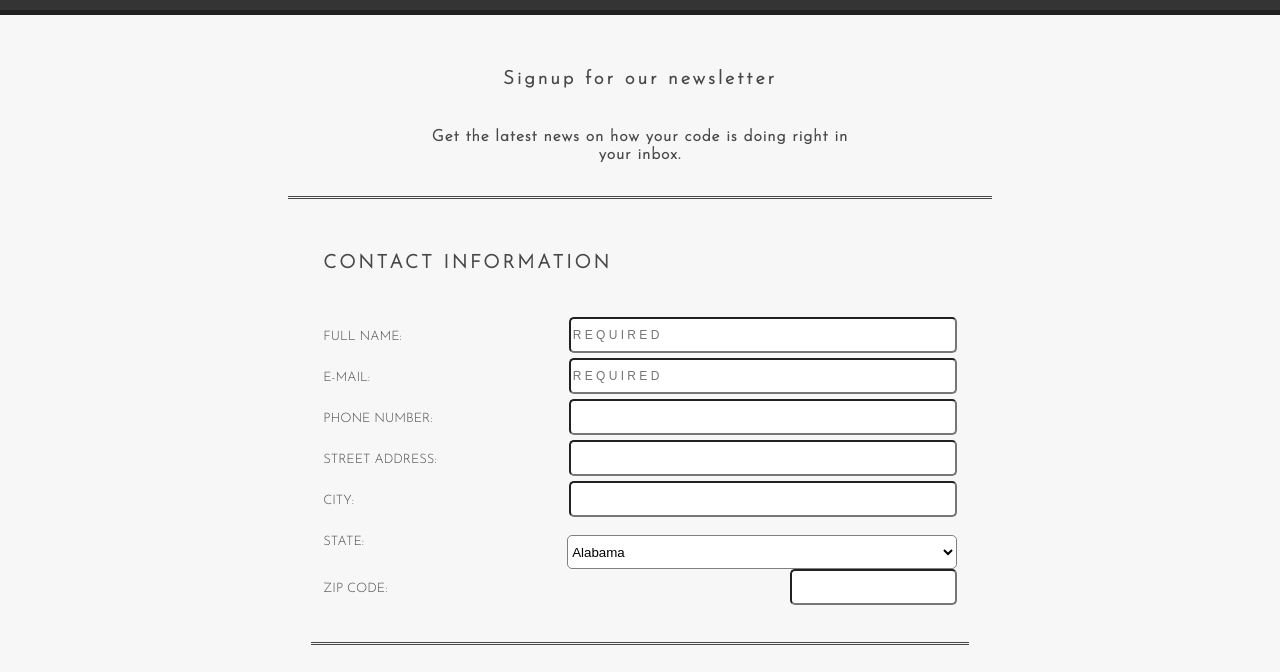
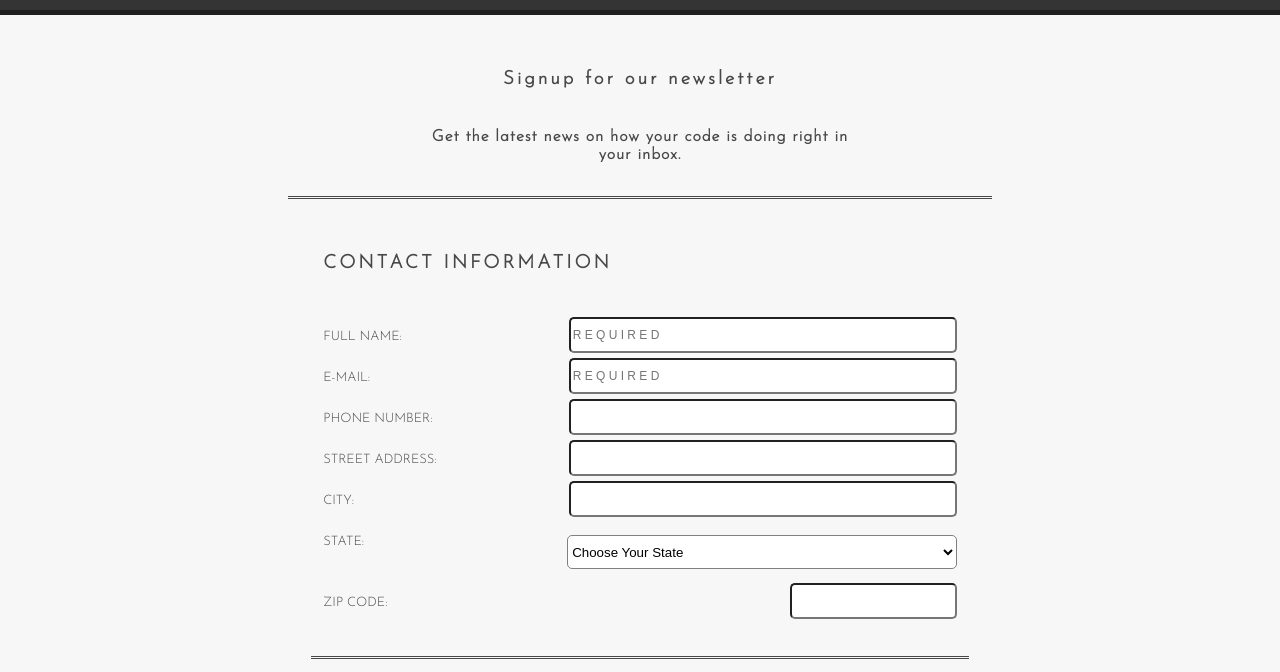
Before and after one commit to mlembke1/FrontEnd-Online-Registration, a plain HTML site: page index.html in a window 1280 px wide. Shown: the part 109-781 px from the top of the page. Drawn offline with Linux system fonts and the light colour scheme; a web font is replaced by a local one.

Commit message:
Developing the State 'Input'
Trying to get the state select element to mirror the others and also
just included the ‘choose your state’ option so that it shows as the
default.

```diff
--- a/CSS/styles.css
+++ b/CSS/styles.css
@@ -222,5 +222,5 @@ input.contact-info, select{
 }
 
 #state.contact-info{
-	margin-top: 1em;
+	margin: 1em 0;
 }
--- a/index.html
+++ b/index.html
@@ -43,6 +43,7 @@
 
 											<select class="contact-info"id="state" name="user_state">
 														<optgroup label="50 States">
+															 <option value="">Choose Your State</option>
 																<option value="AL">Alabama</option>
 																<option value="AK">Alaska</option>
 																<option value="AZ">Arizona</option>
```
